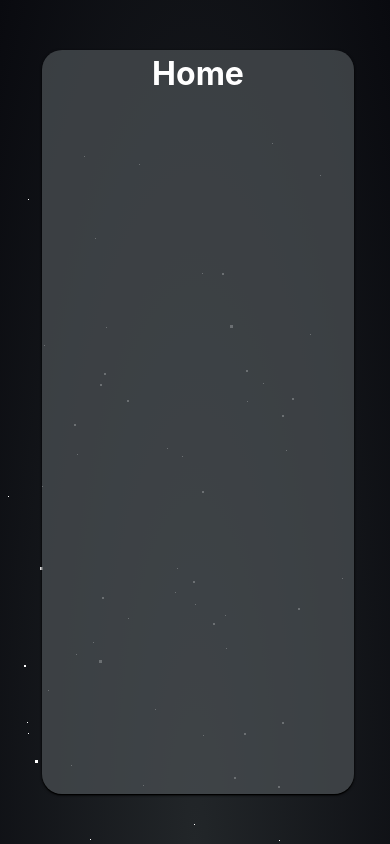
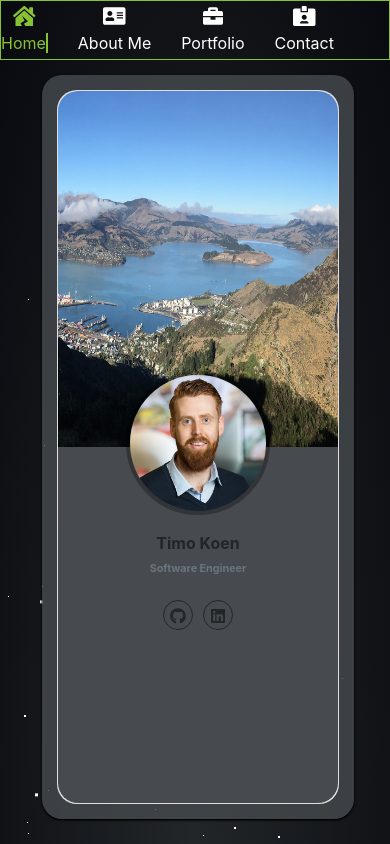
Before and after one commit to tkoen93/timokoen.dev, an Angular app: page / in a window 390 px wide. Built offline with nearby package versions, Linux system fonts and the light colour scheme.

Commit message:
Work in progress July 23rd

```diff
--- /dev/null
+++ b/src/app/_models/fa.model.ts
@@ -0,0 +1,4 @@
+export class FaModel {
+    icon: any;
+    url: string;
+}
--- a/src/app/app.component.html
+++ b/src/app/app.component.html
@@ -3,15 +3,13 @@
   <div id="stars2"></div>
   <div id="stars3"></div>
   <mat-card class="portfolio-card">
-    <mat-card-header>
-    </mat-card-header>
     <mat-card-content>
       <div class="row">
-        <div class="col-lg-2 d-none d-sm-block">
-          <app-navbar></app-navbar>
+        <div class="col-md-2 d-none d-md-block">
+          <app-navbar navType="large"></app-navbar>
         </div>
-        <div class="col-sm-12 col-lg-10">
-          <main [@routeAnimations]="prepareRoute(outlet)">
+        <div class="col-sm-12 col-md-10 shiftLeft">
+          <main [@routeAnimations]="prepareRoute(outlet)" class="fullHeight">
             <router-outlet #outlet="outlet"></router-outlet>
           </main>
         </div>
@@ -19,3 +17,4 @@
     </mat-card-content>
   </mat-card>
 </div>
+<app-navbar navType="small"></app-navbar>
--- a/src/app/app.component.scss
+++ b/src/app/app.component.scss
@@ -8,8 +8,9 @@
     background-color: rgba($color, 0.8);
     border-radius: 20px;
 
-    @media screen and (max-width: $device-phone) {
+    @media screen and (max-width: $device-tablet-1) {
         height: calc(100vh - 100px);
+        margin-bottom: 25px;
     }
 }
 
@@ -28,7 +29,6 @@
     display: flex;
     justify-content: center;
     align-items: center;
-    // background: radial-gradient(ellipse at bottom, #1B2735 0%, #090A0F 100%);
     background: radial-gradient(ellipse at bottom, #222629 0%, #090A0F 100%);
     overflow: hidden;
 }
@@ -36,3 +36,13 @@
 mat-card-content, .row {
     height: 100%;
 }
+
+.shiftLeft {
+    @media screen and (min-width: $device-tablet) {
+        margin-left: -15px;
+    }
+}
+
+.fullHeight {
+    height: 100%;
+}
--- a/src/app/home/home.component.html
+++ b/src/app/home/home.component.html
@@ -1 +1,15 @@
-<h1>Home</h1>
+<div class="row fullHeight">
+    <div class="col-12">
+        <div class="card">
+            <img class="card-img-top" src="assets/img/profilecardbackground.JPG">
+            <div class="card-body text-center">
+                <img class="avatar rounded-circle" src="assets/img/timokoen.jpg">
+                <h4 class="card-title">Timo Koen</h4>
+                <h6 class="card-subtitle mb-2 text-muted">Software Engineer</h6>
+                    <div class="icon-block">
+                        <a *ngFor="let faIcon of faIcons" href="{{ faIcon.url }}" target="_blank"><fa-icon [icon]="faIcon.icon"></fa-icon></a>
+                    </div>
+            </div>
+        </div>
+    </div>
+</div>
--- a/src/app/home/home.component.scss
+++ b/src/app/home/home.component.scss
@@ -0,0 +1,64 @@
+@import "../../variables.scss";
+
+.avatar {
+  border: 0.3rem solid rgba(#000, 0.3);
+  margin-top: -6rem;
+  margin-bottom: 1rem;
+  max-width: 9rem;
+}
+
+.card {
+  margin: 15px;
+  height: 100%;
+  border-radius: 20px;
+    @media screen and (min-width: $device-tablet) {
+      margin: 15px 0px 15px 0px;
+    }
+}
+
+.card-img-top {
+  border-top-left-radius: 20px;
+  border-top-right-radius: 20px;
+  height: 50%;
+  width: 100%;
+}
+
+.card-body {
+  height: 50%;
+  background-color: #474B4F;
+  border-bottom-left-radius: 20px;
+  border-bottom-right-radius: 20px;
+}
+
+.card fa-icon {
+  display: inline-block;
+    font-size: 16px;
+    color: #222629;
+    text-align: center;
+    border: 1px solid #222629;
+    width: 30px;
+    height: 30px;
+    line-height: 30px;
+    border-radius: 50%;
+    margin:0 5px;
+}
+.card .icon-block{
+    float:left;
+    width:100%;
+    margin-top:15px;
+}
+.card .icon-block a{
+    text-decoration:none;
+}
+.card fa-icon:hover {
+  background-color:#222629;
+  color:#fff;
+  text-decoration:none;
+}
+
+.fullHeight {
+  // height: 100%;
+    @media screen and (max-width: $device-tablet-1) {
+        height: calc(100% - 30px);
+    }
+}
--- a/src/app/home/home.component.ts
+++ b/src/app/home/home.component.ts
@@ -1,4 +1,6 @@
 import { Component, OnInit } from '@angular/core';
+import { faGithub, faLinkedin } from '@fortawesome/free-brands-svg-icons';
+import { FaModel } from '../_models/fa.model';
 
 @Component({
   selector: 'app-home',
@@ -7,6 +9,11 @@ import { Component, OnInit } from '@angular/core';
 })
 export class HomeComponent implements OnInit {
 
+  faIcons: FaModel[] = [
+    { icon: faGithub, url: 'https://github.com/tkoen93' },
+    { icon: faLinkedin, url: 'https://www.linkedin.com/in/timokoen/' }
+  ];
+
   constructor() { }
 
   ngOnInit(): void {
--- a/src/app/navbar/navbar.component.html
+++ b/src/app/navbar/navbar.component.html
@@ -1,4 +1,4 @@
-<div class="menu-left">
+<div *ngIf="navType == 'large'" class="menu-left">
     <div class="navbar-brand">
         <a class="logo-text" routerLink="/">
             Timo
@@ -12,4 +12,25 @@
             </a>
         </li>
     </ul>
+    <div *ngIf="showNavIcons" [@showHideFaIcons] class="navFooter">
+        <a href="https://github.com/tkoen93" target="_blank">
+            <fa-icon [icon]="faGithub"></fa-icon>
+        </a>
+        <div class="divider"></div>
+        <a href="https://www.linkedin.com/in/timokoen/" target="_blank">
+            <fa-icon [icon]="faLinkedin"></fa-icon>
+        </a>
+    </div>
 </div>
+<div class="mobileNav">
+    <div class="row">
+        <div *ngFor="let navItem of navItems">
+            <div class="col">
+                <a class="nav-link {{ selectedRoute == navItem.route ? 'active' : '' }}" routerLink="{{ navItem.route }}">
+                    <fa-icon [icon]="navItem.icon"></fa-icon><br />
+                    <span>{{ navItem.name }}</span>
+                </a>
+            </div>
+        </div>
+    </div>
+</div>
--- a/src/app/navbar/navbar.component.scss
+++ b/src/app/navbar/navbar.component.scss
@@ -1,6 +1,7 @@
 @import "../../variables.scss";
 
 .menu-left {
+    margin: 0 auto;
     overflow: hidden;
     width: 100%;
     height: 100%;
@@ -9,6 +10,7 @@
     box-shadow: 0px 0 5px -2px rgba($color, 0.29);
     border-top-left-radius: 20px;
     border-bottom-left-radius: 20px;
+    text-align: center;
 }
 
 .navbar-brand a {
@@ -16,8 +18,8 @@
     background: #86C232;
     font-weight: 600;
     font-size: 14px;
-    display: block;
-    text-align: center;
+    display: inline-block;
+    width: 100%;
 }
 
 a {
@@ -39,7 +41,6 @@ a {
     text-transform: uppercase;
     letter-spacing: 0.055rem;
     margin-left: -40px;
-    text-align: center;
 }
 
 fa-icon {
@@ -47,11 +48,42 @@ fa-icon {
     width: 100%;
 }
 
-a.nav-link:hover {
+a:hover {
     color: #61892F;
+}
+
+a.logo-text:hover {
+    color: #ffffff;
 }
 
 .active {
     color: #86C232;
     border-right: 2px solid rgba(#86C232, 1);
 }
+
+.navFooter {
+    width: 100%;
+    margin-left: -15px;
+    padding-bottom: 20px;
+    position: absolute;
+    bottom: 0;
+}
+
+.divider {
+    width: 5px;
+    height: auto;
+    display: inline-block;
+}
+
+.mobileNav {
+    display: none;
+    @media screen and (max-width: $device-tablet-1) {
+        display: block;
+        position: fixed;
+        top: 0;
+        height: 60px;
+        width: 100%;
+        border: 1px solid #86C232;
+        text-align: center;
+    }
+}
--- a/src/app/navbar/navbar.component.ts
+++ b/src/app/navbar/navbar.component.ts
@@ -1,17 +1,47 @@
-import { Component, OnInit } from '@angular/core';
+import { Component, OnInit, Input } from '@angular/core';
 import { faHouseDamage, faAddressCard, faBriefcase, faIdCardAlt } from '@fortawesome/free-solid-svg-icons';
+import { faGithub, faLinkedin } from '@fortawesome/free-brands-svg-icons';
 import { Router } from '@angular/router';
 import { Location } from '@angular/common';
 import { NavBarModel } from '../_models/navbar.model';
+import { trigger, transition, style, animate } from '@angular/animations';
 
 @Component({
   selector: 'app-navbar',
   templateUrl: './navbar.component.html',
-  styleUrls: ['./navbar.component.scss']
+  styleUrls: ['./navbar.component.scss'],
+  animations: [
+    trigger(
+      'showHideFaIcons',
+      [
+        transition(
+          ':enter',
+          [
+            style({ opacity: 0 }),
+            animate('600ms ease-out',
+              style({ opacity: 1}))
+          ]
+        ),
+        transition(
+          ':leave',
+          [
+            style({ opacity: 1 }),
+            animate('600ms ease-in',
+              style({ opacity: 0 }))
+          ]
+        )
+      ]
+    )
+  ]
 })
 export class NavbarComponent implements OnInit {
 
+  @Input() navType: string;
+
   selectedRoute: string = "Home";
+  faGithub = faGithub;
+  faLinkedin = faLinkedin;
+  showNavIcons: boolean = false;
 
   navItems: NavBarModel[] = [
     { icon: faHouseDamage, route: '/', name: 'Home' },
@@ -25,8 +55,10 @@ export class NavbarComponent implements OnInit {
                 router.events.subscribe(val => {
                   if (location.path() != "") {
                     this.selectedRoute = location.path();
+                    this.showNavIcons = true;
                   } else {
                     this.selectedRoute = "/";
+                    this.showNavIcons = false;
                   }
                 });
               }
--- a/src/styles.scss
+++ b/src/styles.scss
@@ -11,6 +11,8 @@
 // Import Bootstrap Grid
 @import "~bootstrap/scss/grid";
 @import "~bootstrap/scss/utilities";
+// Import Bootstrap Card
+@import "~bootstrap/scss/card";
 
 main {
   text-align: center;
--- a/src/variables.scss
+++ b/src/variables.scss
@@ -1,4 +1,5 @@
 $device-phone: 576px;
+$device-tablet-1: 767px;
 $device-tablet: 768px;
 $device-desktop: 992px;
 $device-large-desktop: 1200px;
```
Also changed, not shown: src/assets/img/profilecardbackground.JPG (added), src/assets/img/timokoen.jpg (added).
